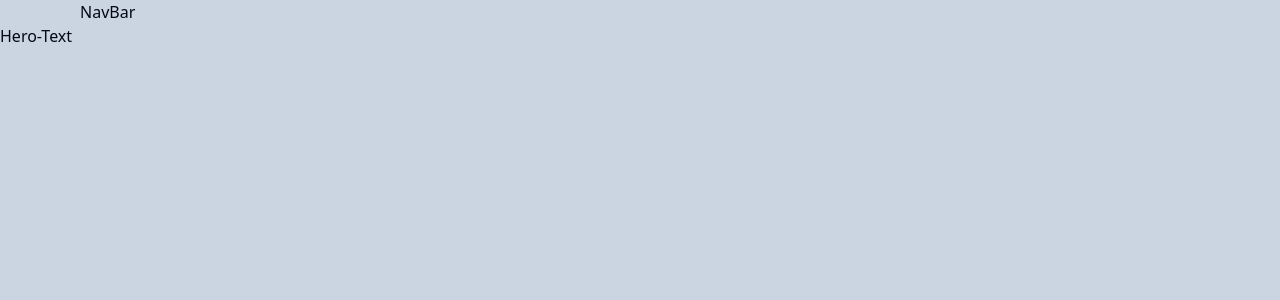
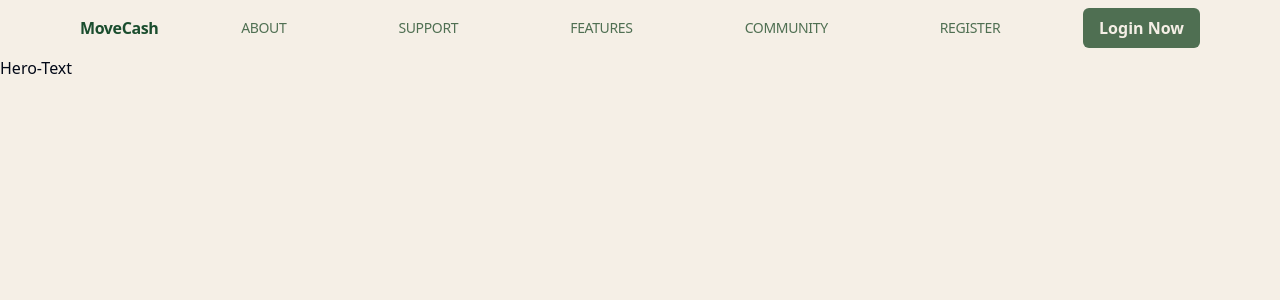
Before and after one commit to shiocalvin/move-cash-nextjs-site, a Next.js app: page / in a window 1280 px wide. Shown: the top 300 px of the page. Built offline with nearby package versions, Linux system fonts and the light colour scheme.

Commit message:
start on hero text manage

```diff
--- a/package.json
+++ b/package.json
@@ -9,6 +9,7 @@
     "lint": "next lint"
   },
   "dependencies": {
+    "@radix-ui/react-slot": "^1.0.2",
     "class-variance-authority": "^0.7.0",
     "clsx": "^2.1.1",
     "lucide-react": "^0.378.0",
--- /dev/null
+++ b/src/components/CustomButton.tsx
@@ -0,0 +1,7 @@
+import React from 'react'
+import { cn } from '@/lib/utils'
+export default function CustomButton({name, className}: {name: string, className?:string}) {
+  return (
+    <button className={cn("capitalize font-semibold px-4 py-2 rounded-md text-beige-faint bg-secondary-green  hover:bg-primary-green", className)}>{name}</button>
+  )
+}
--- a/src/components/Hero.tsx
+++ b/src/components/Hero.tsx
@@ -3,7 +3,7 @@
 
 export default function Hero() {
   return (
-    <div className='min-h-screen w-full flex flex-col bg-slate-300'>
+    <div className='min-h-screen w-full flex flex-col bg-beige-faint'>
         <NavBar></NavBar>
         <div>Hero-Text</div>
     </div>
--- a/src/components/MaxWidthWrapper.tsx
+++ b/src/components/MaxWidthWrapper.tsx
@@ -4,7 +4,7 @@
 export default function MaxWidthWrapper({ children, className }: { children: ReactNode, className?: string }) {
   return (
     <>
-      <div className={cn("max-auto w-full max-w-screen-xl px-2.5 md:px-20", className)}>
+      <div className={cn("mx-auto w-full max-w-screen-xl px-2.5 md:px-20", className)}>
         {children}
       </div>
     </>
--- a/src/components/NavBar.tsx
+++ b/src/components/NavBar.tsx
@@ -1,10 +1,28 @@
-import React from 'react'
-import MaxWidthWrapper from './MaxWidthWrapper'
+import React from "react";
+import MaxWidthWrapper from "./MaxWidthWrapper";
+import NavItem from "./NavItem";
+import CustomButton from "./CustomButton";
 
 export default function NavBar() {
   return (
-    <MaxWidthWrapper>
-        <div>NavBar</div>
-    </MaxWidthWrapper>
-  )
+    <div className="hidden md:block">
+      <MaxWidthWrapper>
+      <div className="flex flex-row justify-between items-center py-2">
+            <div>
+              <h1 className="text-base font-semibold tracking-tight text-primary-green">
+                MoveCash
+              </h1>
+            </div>
+            <div className="flex flex-row items-center justify-center gap-7 lg:gap-20">
+              <NavItem link={"/about"} name={"about"} />
+              <NavItem link={"/about"} name={"support"} />
+              <NavItem link={"/about"} name={"features"} />
+              <NavItem link={"/about"} name={"community"} />
+              <NavItem link={"/about"} name={"register"} />
+            </div>
+            <CustomButton name={"Login Now"} />
+          </div>
+      </MaxWidthWrapper>
+    </div>
+  );
 }
--- /dev/null
+++ b/src/components/NavItem.tsx
@@ -0,0 +1,19 @@
+import Link from "next/link";
+import React from "react";
+import { buttonVariants } from "./ui/button";
+
+export default function NavItem({
+  name,
+  link,
+}: {
+  name: string;
+  link: string;
+}) {
+  return (
+    <>
+      <Link href={link} className={buttonVariants({variant: "link"})}>
+        <span className="font-normal text-sm uppercase text-secondary-green tracking-tight">{name}</span>
+      </Link>
+    </>
+  );
+}
--- /dev/null
+++ b/src/components/ui/button.tsx
@@ -0,0 +1,56 @@
+import * as React from "react"
+import { Slot } from "@radix-ui/react-slot"
+import { cva, type VariantProps } from "class-variance-authority"
+
+import { cn } from "@/lib/utils"
+
+const buttonVariants = cva(
+  "inline-flex items-center justify-center whitespace-nowrap rounded-md text-sm font-medium ring-offset-background transition-colors focus-visible:outline-none focus-visible:ring-2 focus-visible:ring-ring focus-visible:ring-offset-2 disabled:pointer-events-none disabled:opacity-50",
+  {
+    variants: {
+      variant: {
+        default: "bg-primary text-primary-foreground hover:bg-primary/90",
+        destructive:
+          "bg-destructive text-destructive-foreground hover:bg-destructive/90",
+        outline:
+          "border border-input bg-background hover:bg-accent hover:text-accent-foreground",
+        secondary:
+          "bg-secondary text-secondary-foreground hover:bg-secondary/80",
+        ghost: "hover:bg-accent hover:text-accent-foreground",
+        link: "text-primary underline-offset-4 hover:underline",
+      },
+      size: {
+        default: "h-10 px-4 py-2",
+        sm: "h-9 rounded-md px-3",
+        lg: "h-11 rounded-md px-8",
+        icon: "h-10 w-10",
+      },
+    },
+    defaultVariants: {
+      variant: "default",
+      size: "default",
+    },
+  }
+)
+
+export interface ButtonProps
+  extends React.ButtonHTMLAttributes<HTMLButtonElement>,
+    VariantProps<typeof buttonVariants> {
+  asChild?: boolean
+}
+
+const Button = React.forwardRef<HTMLButtonElement, ButtonProps>(
+  ({ className, variant, size, asChild = false, ...props }, ref) => {
+    const Comp = asChild ? Slot : "button"
+    return (
+      <Comp
+        className={cn(buttonVariants({ variant, size, className }))}
+        ref={ref}
+        {...props}
+      />
+    )
+  }
+)
+Button.displayName = "Button"
+
+export { Button, buttonVariants }
--- a/tailwind.config.ts
+++ b/tailwind.config.ts
@@ -16,6 +16,12 @@
       screens: {
         "2xl": "1400px",
       },
+    },
+    colors: {
+      'primary-green': "#1A4D2E",
+      'secondary-green': "#4F6F52",
+      'beige-full': "#E8DFCA",
+      'beige-faint': '#F5EFE6'
     },
     extend: {
       colors: {
```
Also changed, not shown: 1 other file (tests, documents, lock files or other folders).
